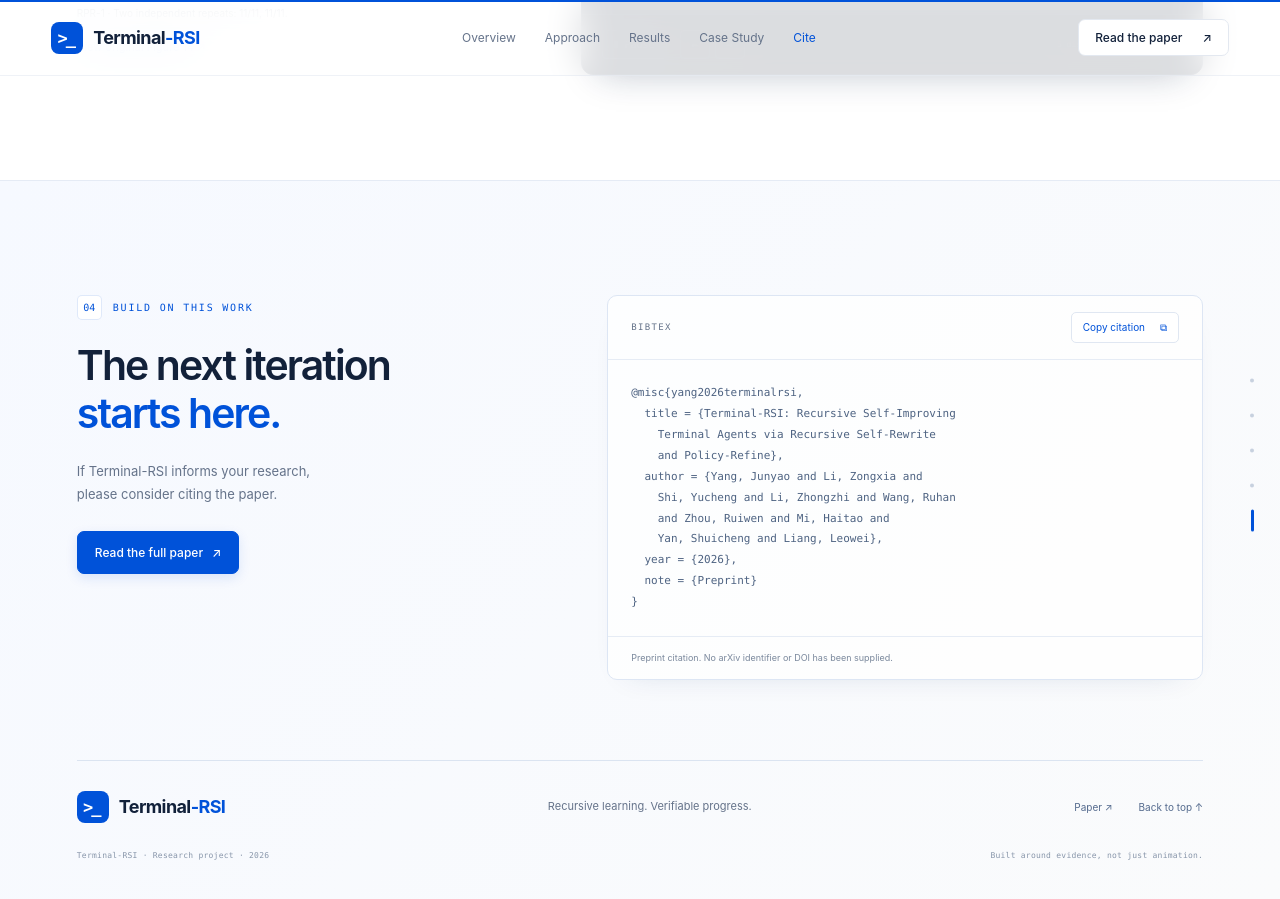
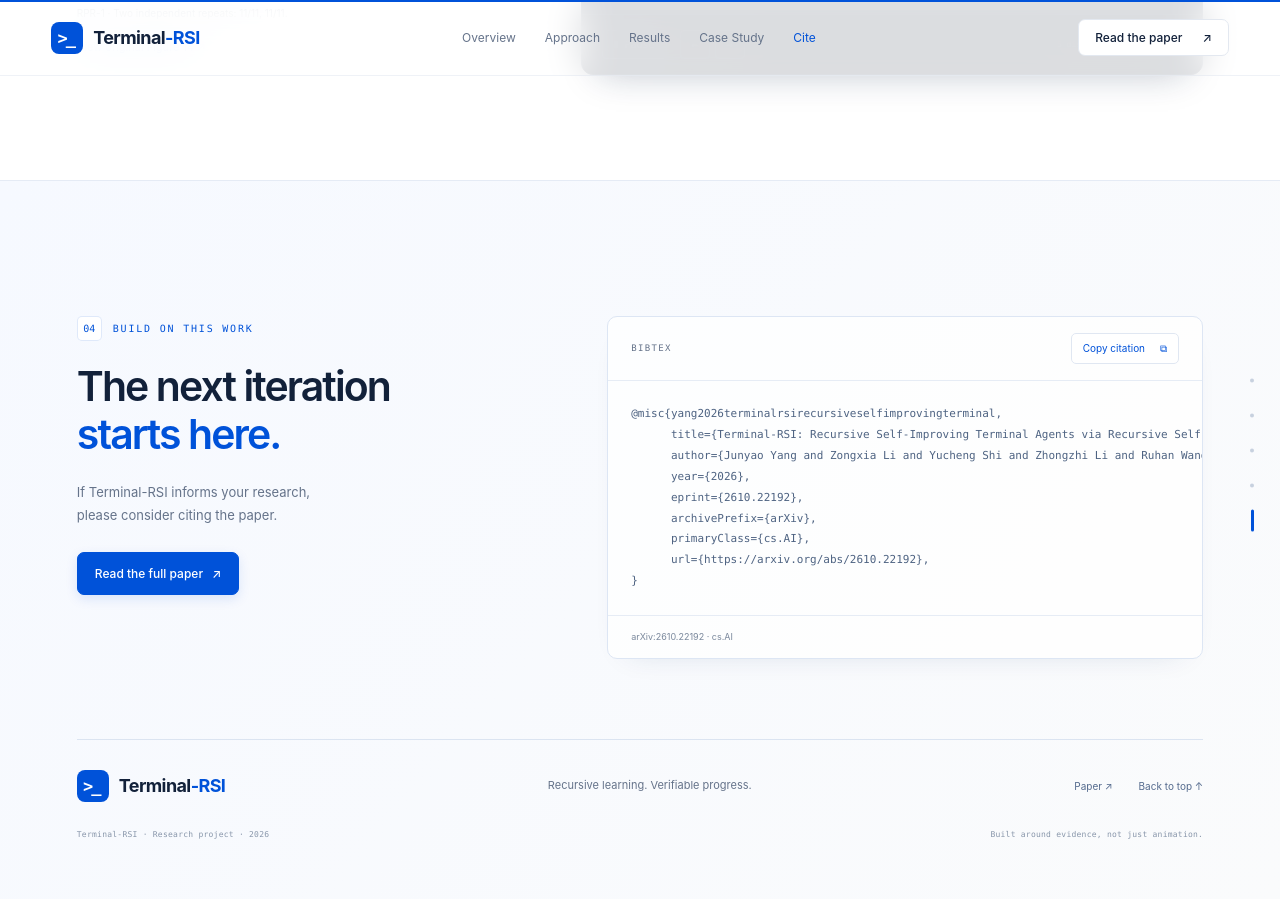
Before and after one commit to jyyang26/jyyang26.github.io, a Jekyll site: the page terminal-rsi/index.html, which Jekyll copies as it is, in a window 1280 px wide and 900 px high, scrolled down 5138 px. Built offline with Jekyll 4.4.1, drawn with Linux system fonts in a browser that asks for light colours.

Commit message:
Add files via upload

```diff
--- a/terminal-rsi/index.html
+++ b/terminal-rsi/index.html
@@ -1092,20 +1092,18 @@
                 </button>
               </div>
               <pre id="bibtex" tabindex="0">
-@misc{yang2026terminalrsi,
-  title = {Terminal-RSI: Recursive Self-Improving
-    Terminal Agents via Recursive Self-Rewrite
-    and Policy-Refine},
-  author = {Yang, Junyao and Li, Zongxia and
-    Shi, Yucheng and Li, Zhongzhi and Wang, Ruhan
-    and Zhou, Ruiwen and Mi, Haitao and
-    Yan, Shuicheng and Liang, Leowei},
-  year = {2026},
-  note = {Preprint}
+@misc{yang2026terminalrsirecursiveselfimprovingterminal,
+      title={Terminal-RSI: Recursive Self-Improving Terminal Agents via Recursive Self-Rewrite and Policy-Refine},
+      author={Junyao Yang and Zongxia Li and Yucheng Shi and Zhongzhi Li and Ruhan Wang and Ruiwen Zhou and Haitao Mi and Shuicheng Yan and Leowei Liang},
+      year={2026},
+      eprint={2610.22192},
+      archivePrefix={arXiv},
+      primaryClass={cs.AI},
+      url={https://arxiv.org/abs/2610.22192},
 }</pre
               >
               <p>
-                Preprint citation. No arXiv identifier or DOI has been supplied.
+                arXiv:2610.22192 · cs.AI
               </p>
             </div>
           </div>
```
